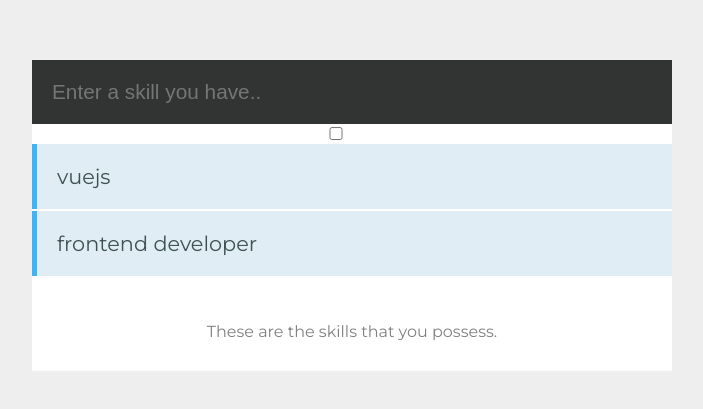
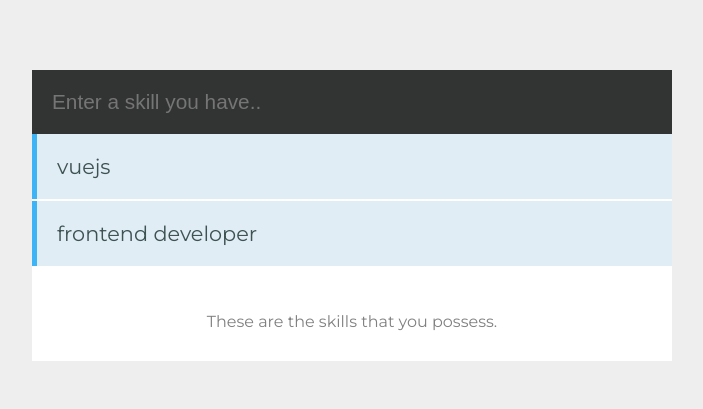
Before and after one commit to phogbinh/vue2-78tNYZUS-ps, a Vue app: page / in a window 1280 px wide. Shown: the part 177-586 px from the top of the page, without its empty margins (288-991 px from the left). Built offline with nearby package versions, Linux system fonts and the light colour scheme.

Commit message:
[master] Added lesson 4.4 prep.

```diff
--- a/src/components/Skills.vue
+++ b/src/components/Skills.vue
@@ -3,7 +3,6 @@
     <div class='holder'>
       <form @submit.prevent='addSkill'>
         <input type='text' placeholder='Enter a skill you have..' v-model='skill'>
-        <input type='checkbox' id='checkbox' v-model='checked'>
       </form>
       <ul>
         <li v-for='(data, index) in skills' :key='index'>{{ data['skill'] }}</li>
@@ -18,7 +17,6 @@ export default {
   name: 'Skills',
   data() {
     return {
-      'checked': false,
       'skill': '',
       'skills': [
         { 'skill': 'vuejs' },
@@ -30,7 +28,6 @@ export default {
     addSkill() {
       this['skills'].push({ 'skill': this['skill'] })
       this['skill'] = ''; // clear out user input on enter
-      console.log('This checkbox value is: ' + this['checked'])
     }
   }
 }
```
